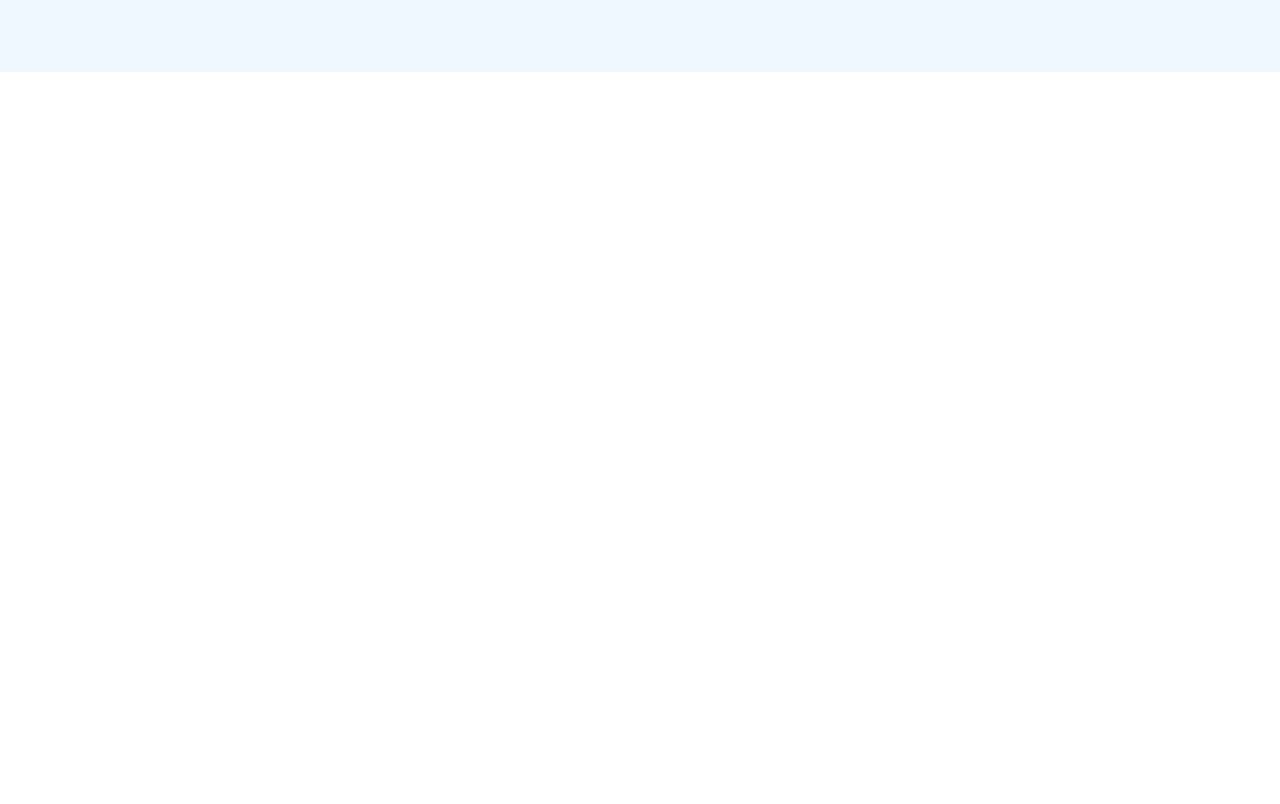
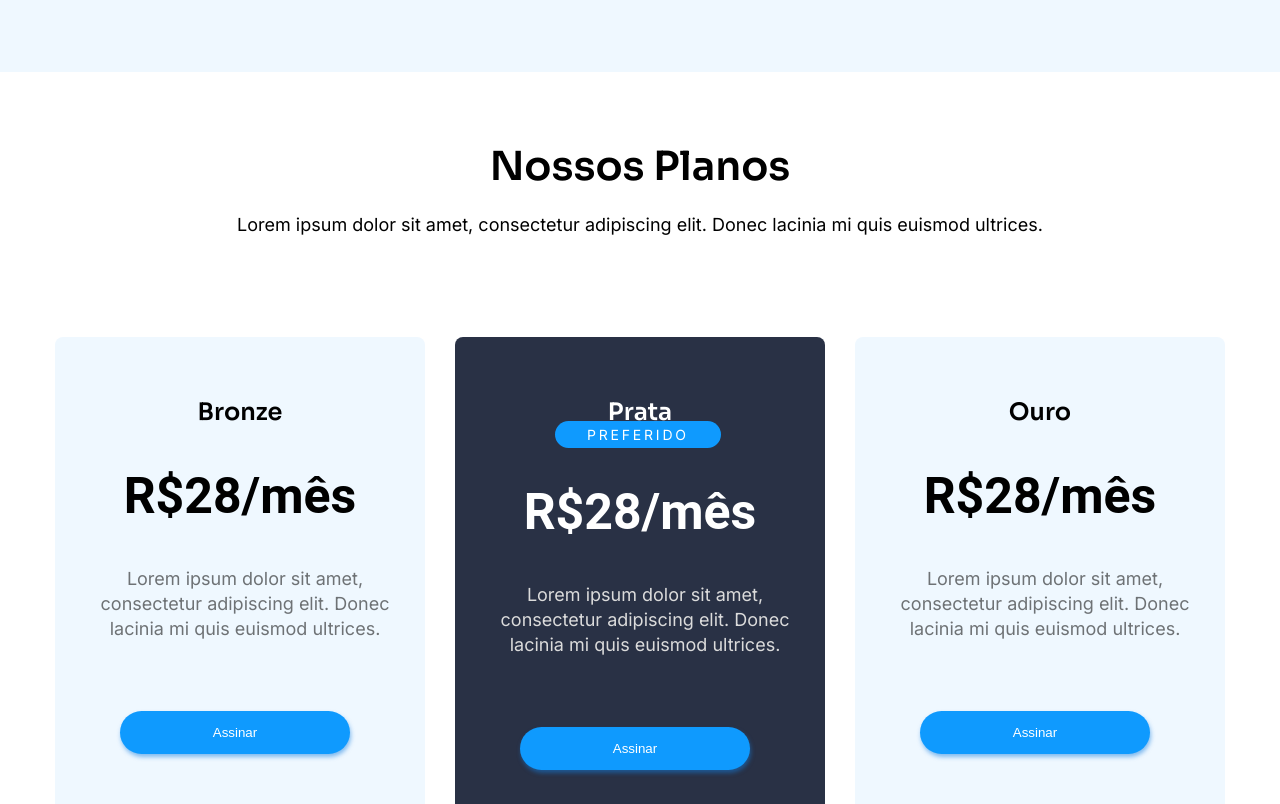
Before and after one commit to joykepler/desafio19, a plain HTML site: page index.html in a window 1280 px wide. Shown: the part 1716-2520 px from the top of the page. Before the commit the page ends 1788 px from the top, so only its background shows below. Drawn offline with Linux system fonts and the light colour scheme.

Commit message:
index and style

```diff
--- a/index.html
+++ b/index.html
@@ -57,7 +57,7 @@
             <div class="textos">
                 <h1 class="c-terciario__titulo">Baixe nosso app para desfrutar mais!</h1>
                 <p class="c-terciario__paragrafo">Amet in elementum nulla scelerisque dui, egestas at. Elit consectetur turpis elementum amet vitae et etiam nec. Varius volutpat hac adipiscing tincidunt pretium.</p>
-                <a href="#">
+                <a href="#" style="text-decoration: none;">
                     <img src="img/googleplay.svg">
                 </a>
                 <a href="#">
@@ -68,6 +68,41 @@
                 <img src="img/New notifications-amico 1.svg">
             </div>
         </section>
+        <section class="c-quarternario">
+            <h1 class="c-quarternario__titulo">Nossos Planos</h1>
+            <p class="c-quarternario__paragrafo">Lorem ipsum dolor sit amet, consectetur adipiscing elit. Donec lacinia mi quis euismod ultrices.</p>
+            <div class="cards">
+                <div class="card-primario">
+                    <h3 class="card__titulo">Bronze</h3>
+                    <h1 class="card__titulo-secundario">R$28/mês</h1>
+                    <p class="card__paragrafo">Lorem ipsum dolor sit amet, consectetur adipiscing elit. Donec lacinia mi quis euismod ultrices.</p>
+                    <button class="card__botao">Assinar</button>
+                </div>
+                <div class="card-secundario">
+                    <h3 class="card__titulo-prata">Prata</h3>
+                    <span class="preferido">PREFERIDO</span>
+                    <h1 class="card__titulo-secundario-prata">R$28/mês</h1>
+                    <p class="card__paragrafo-prata">Lorem ipsum dolor sit amet, consectetur adipiscing elit. Donec lacinia mi quis euismod ultrices.</p>
+                    <button class="card__botao">Assinar</button>
+                </div>
+                <div class="card-terciario">
+                    <h3 class="card__titulo">Ouro</h3>
+                    <h1 class="card__titulo-secundario">R$28/mês</h1>
+                    <p class="card__paragrafo">Lorem ipsum dolor sit amet, consectetur adipiscing elit. Donec lacinia mi quis euismod ultrices.</p>
+                    <button class="card__botao">Assinar</button>
+                </div>
+            </div>
+        </section>
+        <section class="c-contato">
+            <h1>Contato</h1>
+            <p>Lorem ipsum dolor sit amet, consectetur adipiscing elit. Donec lacinia mi quis euismod ultrices.
+            </p>
+            <input type="email" placeholder="Seu melhor e-mail">
+            <button>Enviar</button>
+        </section>
+        <footer>
+            <h1 class="f-titulo">Rachi - Todos os direitos reservados.</h1>
+        </footer>
     </main>
 </body>
 </html>
--- a/style.css
+++ b/style.css
@@ -1,4 +1,5 @@
 @import url('https://fonts.googleapis.com/css2?family=Inter:wght@400;500&family=Sora:wght@400;600&display=swap');
+
 body {
     background: #FFFFFF;
 }
@@ -147,3 +148,173 @@ nav {
 #appstore {
     margin-left: 20px;
 }
+
+.c-quarternario {
+    width: auto;
+    height: 50rem;
+    padding-top: 70px;
+}
+
+.c-quarternario__titulo {
+    font-family: Sora;
+    font-size: 40px;
+    font-weight: 600;
+    line-height: 50px;
+    letter-spacing: 0em;
+    text-align: left;
+    text-align: center;
+}
+
+.c-quarternario__paragrafo {
+    font-family: Inter;
+    font-size: 18px;
+    font-weight: 400;
+    line-height: 25px;
+    letter-spacing: 0em;
+    text-align: center;
+    margin-top: 20px;
+}
+
+.cards {
+    display: flex;
+    justify-content: center;
+    gap: 30px;
+    margin-top: 100px;
+}
+
+.card-primario {
+    width: 370px;
+    height: 471px;
+    background: #EFF8FF;
+    border-radius: 8px;
+    padding-top: 60px;
+}
+
+.card-secundario {
+    width: 370px;
+    height: 471px;
+    background: #293145;
+    border-radius: 8px;
+    padding-top: 60px;
+}
+
+.card-terciario {
+    width: 370px;
+    height: 471px;
+    background: #EFF8FF;
+    border-radius: 8px;
+    padding-top: 60px;
+}
+
+.card__titulo {
+    font-family: Sora;
+    font-size: 24px;
+    font-weight: 600;
+    line-height: 30px;
+    letter-spacing: 0em;
+    text-align: center;
+}
+
+.card__titulo-secundario {
+    font-family: Roboto;
+    font-size: 50px;
+    font-weight: 700;
+    line-height: 59px;
+    letter-spacing: 0em;
+    text-align: center;
+    margin-top: 40px;
+    margin-bottom: 40px;
+}
+
+.card__paragrafo {
+    font-family: Inter;
+    font-size: 18px;
+    font-weight: 400;
+    line-height: 25px;
+    letter-spacing: 0em;
+    color: #6E7275;
+    max-width: 300px;
+    text-align: center;
+    margin-left: 40px;
+}
+
+.card__botao {
+   background: #0F9AFE;
+   color: #FFFFFF;
+   border: none;
+   border-radius: 50px;
+   width: 230px;
+   height: 43px;
+   box-shadow: 1px 3px 4px 0px #137DE080;
+   margin-top: 70px;
+   margin-left: 65px;
+}
+
+.card__titulo-prata {
+    font-family: Sora;
+    font-size: 24px;
+    font-weight: 600;
+    line-height: 30px;
+    letter-spacing: 0em;
+    text-align: center;
+    color: #FFFFFF;
+}
+
+.card__titulo-secundario-prata {
+    font-family: Roboto;
+    font-size: 50px;
+    font-weight: 700;
+    line-height: 59px;
+    letter-spacing: 0em;
+    text-align: center;
+    margin-top: 40px;
+    margin-bottom: 40px;
+    color: #FFFFFF;
+}
+
+.card__paragrafo-prata {
+    color: #DBDBDB;
+    font-family: Inter;
+    font-size: 18px;
+    font-weight: 400;
+    line-height: 25px;
+    letter-spacing: 0em;
+    max-width: 300px;
+    text-align: center;
+    margin-left: 40px;
+}
+
+.preferido {
+    width: 164px;
+    height: 27px;
+    padding: 5px 32px 5px 32px;
+    border-radius: 15px;
+    color: #FFFFFF;
+    background-color: #0F9AFE;
+    font-family: Inter;
+    font-size: 14px;
+    letter-spacing: 0.2em;
+    margin-left: 100px;
+}
+
+.c-contato {
+    width: auto;
+    height: 382px;
+    background-image: url(img/unsplash_psGV5KhidlY.svg);
+}
+
+footer {
+    width: auto;
+    height: 80px;
+    display: flex;
+    justify-content: center;
+    align-items: center;
+}
+
+.f-titulo {
+    font-family: Sora;
+    font-size: 20px;
+    font-weight: 400;
+    line-height: 25px;
+    letter-spacing: 0em;
+}
```
Also changed, not shown: img/unsplash_psGV5KhidlY.svg (added).
